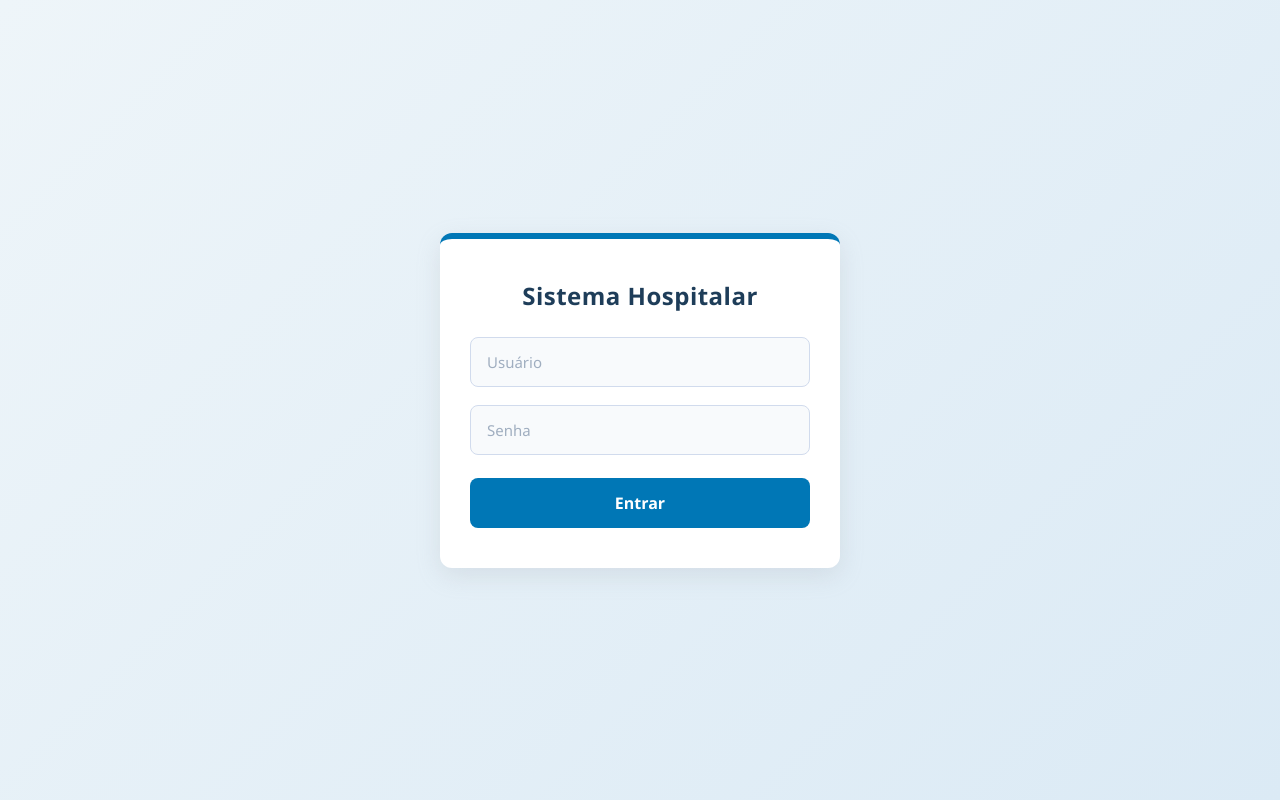
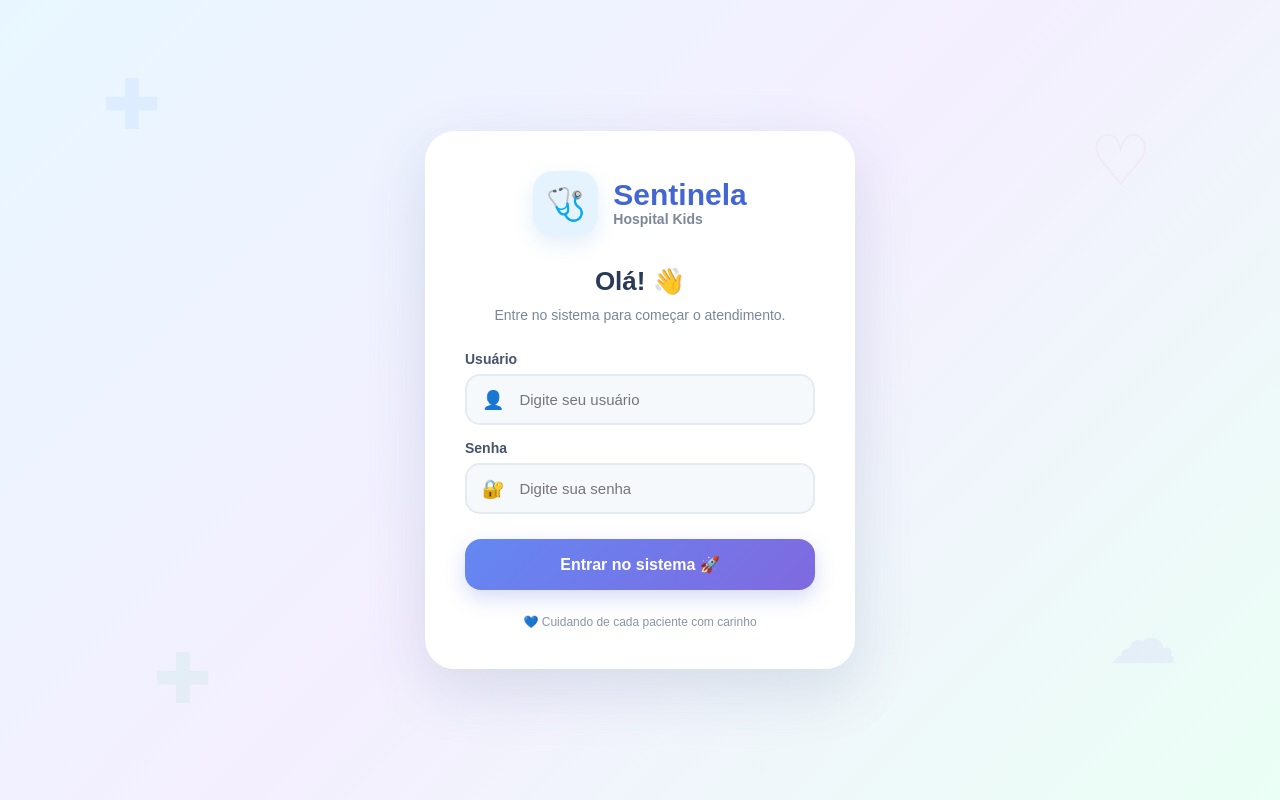
Before and after one commit to raeldograu/projeto-sentinela2, a website: page frontend/index.html in a window 1280 px wide. Drawn offline with Linux system fonts and the light colour scheme.

Commit message:
Update index.html

```diff
--- a/frontend/index.html
+++ b/frontend/index.html
@@ -2,114 +2,401 @@
 <html lang="pt-BR">
 
 <head>
+    <meta charset="UTF-8">
+    <meta name="viewport" content="width=device-width, initial-scale=1.0">
 
-    <meta charset="UTF-8">
+    <title>Sentinela Kids - Login</title>
 
-    <meta
-        name="viewport"
-        content="width=device-width, initial-scale=1.0"
-    >
+<style>* {
+    box-sizing: border-box;
+    margin: 0;
+    padding: 0;
+}
 
-    <title>Login Hospital</title>
+body {
+    min-height: 100vh;
 
-    <link
-        rel="stylesheet"
-        href="css/index.css"
-    >
+    font-family:
+        Arial,
+        Helvetica,
+        sans-serif;
 
+    background:
+        linear-gradient(
+            135deg,
+            #e8f7ff,
+            #f4efff,
+            #eafff5
+        );
+
+    display: flex;
+    justify-content: center;
+    align-items: center;
+
+    padding: 20px;
+
+    overflow: hidden;
+
+    color: #26344a;
+}
+
+.background-decoration {
+    position: fixed;
+
+    font-size: 70px;
+
+    opacity: 0.08;
+
+    pointer-events: none;
+}
+
+.decoration-1 {
+    top: 8%;
+    left: 8%;
+    color: #4d8cff;
+}
+
+.decoration-2 {
+    top: 15%;
+    right: 10%;
+    color: #ff6fa8;
+}
+
+.decoration-3 {
+    bottom: 10%;
+    left: 12%;
+    color: #49c78b;
+}
+
+.decoration-4 {
+    bottom: 15%;
+    right: 8%;
+    color: #8b6cff;
+}
+
+.login-container {
+    width: 100%;
+    max-width: 430px;
+
+    background: rgba(255,255,255,0.96);
+
+    border-radius: 30px;
+
+    padding: 38px;
+
+    box-shadow:
+        0 20px 60px rgba(54, 83, 120, 0.15);
+
+    border: 2px solid rgba(255,255,255,0.8);
+
+    position: relative;
+
+    z-index: 2;
+}
+
+.logo {
+    display: flex;
+
+    align-items: center;
+
+    justify-content: center;
+
+    gap: 15px;
+
+    margin-bottom: 30px;
+}
+
+.logo-icon {
+    width: 65px;
+    height: 65px;
+
+    border-radius: 20px;
+
+    display: flex;
+    align-items: center;
+    justify-content: center;
+
+    font-size: 32px;
+
+    background: #e5f3ff;
+
+    box-shadow:
+        0 8px 20px rgba(66, 148, 220, 0.15);
+}
+
+.logo h1 {
+    font-size: 30px;
+
+    color: #4267d5;
+
+    line-height: 1;
+}
+
+.logo span {
+    color: #7c8798;
+
+    font-size: 14px;
+
+    font-weight: bold;
+}
+
+.welcome {
+    text-align: center;
+
+    margin-bottom: 25px;
+}
+
+.welcome h2 {
+    font-size: 26px;
+
+    margin-bottom: 8px;
+
+    color: #293a59;
+}
+
+.welcome p {
+    color: #78869a;
+
+    font-size: 14px;
+
+    line-height: 1.5;
+}
+
+.form label {
+    display: block;
+
+    font-size: 14px;
+
+    font-weight: bold;
+
+    margin: 15px 0 7px;
+
+    color: #45536b;
+}
+
+.input-box {
+    display: flex;
+
+    align-items: center;
+
+    gap: 10px;
+
+    background: #f6f9fc;
+
+    border: 2px solid #e5ebf2;
+
+    border-radius: 15px;
+
+    padding: 0 15px;
+
+    transition: 0.2s;
+}
+
+.input-box:focus-within {
+    border-color: #6c8ff5;
+
+    background: white;
+
+    box-shadow:
+        0 0 0 4px rgba(108,143,245,0.1);
+}
+
+.input-box span {
+    font-size: 18px;
+}
+
+.input-box input {
+    width: 100%;
+
+    border: none;
+
+    outline: none;
+
+    background: transparent;
+
+    padding: 15px 5px;
+
+    font-size: 15px;
+
+    color: #26344a;
+}
+
+button {
+    width: 100%;
+
+    border: none;
+
+    border-radius: 16px;
+
+    padding: 16px;
+
+    margin-top: 25px;
+
+    background:
+        linear-gradient(
+            135deg,
+            #6388f3,
+            #8069df
+        );
+
+    color: white;
+
+    font-size: 16px;
+
+    font-weight: bold;
+
+    cursor: pointer;
+
+    box-shadow:
+        0 8px 20px rgba(91,112,220,0.25);
+
+    transition: 0.2s;
+}
+
+button:hover {
+    transform: translateY(-2px);
+
+    box-shadow:
+        0 12px 25px rgba(91,112,220,0.3);
+}
+
+button:active {
+    transform: scale(0.98);
+}
+
+.footer-message {
+    text-align: center;
+
+    margin-top: 25px;
+
+    color: #8995a6;
+
+    font-size: 12px;
+}
+
+@media (max-width: 500px) {
+
+    .login-container {
+        padding: 28px 22px;
+
+        border-radius: 25px;
+    }
+
+    .logo h1 {
+        font-size: 26px;
+    }
+
+}</style>
 </head>
-
 
 <body>
 
-    <div class="container">
+    <div class="background-decoration decoration-1">✚</div>
+    <div class="background-decoration decoration-2">♡</div>
+    <div class="background-decoration decoration-3">✚</div>
+    <div class="background-decoration decoration-4">☁</div>
 
-        <h2>
-            Sistema Hospitalar
-        </h2>
+    <main class="login-container">
 
+        <div class="logo">
+            <div class="logo-icon">
+                🩺
+            </div>
+
+            <div>
+                <h1>Sentinela</h1>
+                <span>Hospital Kids</span>
+            </div>
+        </div>
+
+        <div class="welcome">
+            <h2>Olá! 👋</h2>
+
+            <p>
+                Entre no sistema para começar o atendimento.
+            </p>
+        </div>
+
+        <div class="form">
+
+            <label for="usuario">
+                Usuário
+            </label>
+
+            <div class="input-box">
+                <span>👤</span>
 
                 <input
                     type="text"
                     id="usuario"
-            placeholder="Usuário"
+                    placeholder="Digite seu usuário"
+                    autocomplete="username"
                 >
+            </div>
 
+            <label for="senha">
+                Senha
+            </label>
+
+            <div class="input-box">
+                <span>🔐</span>
 
                 <input
                     type="password"
                     id="senha"
-            placeholder="Senha"
+                    placeholder="Digite sua senha"
+                    autocomplete="current-password"
+                    onkeydown="if(event.key === 'Enter') login()"
                 >
-
+            </div>
 
             <button onclick="login()">
-            Entrar
+                Entrar no sistema 🚀
             </button>
 
         </div>
 
+        <div class="footer-message">
+            💙 Cuidando de cada paciente com carinho
+        </div>
+
+    </main>
 
     <script>
 
         async function login() {
 
             const usuario =
-                document
-                    .getElementById("usuario")
-                    .value
-                    .trim();
-
+                document.getElementById("usuario").value.trim();
 
             const senha =
-                document
-                    .getElementById("senha")
-                    .value
-                    .trim();
-
+                document.getElementById("senha").value.trim();
 
             if (!usuario || !senha) {
 
-                alert(
-                    "Digite o usuário e a senha."
-                );
+                alert("Digite o usuário e a senha.");
 
                 return;
-
             }
-
 
             try {
 
-                const response =
-                    await fetch(
-                        "/login",
-                        {
+                const response = await fetch("/login", {
 
                     method: "POST",
 
                     headers: {
-                                "Content-Type":
-                                    "application/json"
+                        "Content-Type": "application/json"
                     },
 
                     body: JSON.stringify({
-
-                                usuario:
                         usuario,
-
-                                senha:
                         senha
-
                     })
 
-                        }
-                    );
+                });
 
-
-                const data =
-                    await response.json();
-
+                const data = await response.json();
 
                 if (!response.ok) {
 
@@ -120,53 +407,30 @@
 
                 }
 
+                if (data.tipo === "triagem") {
 
-                if (
-                    data.tipo ===
-                    "triagem"
-                ) {
+                    window.location.href = "/triagem.html";
 
-                    window.location.href =
-                        "/triagem.html";
+                } else if (data.tipo === "medico") {
+
+                    window.location.href = "/medico.html";
+
+                } else if (data.tipo === "atendimento") {
+
+                    window.location.href = "/atendimento.html";
+
+                } else {
+
+                    alert("Tipo de usuário inválido.");
 
                 }
 
-                else if (
-                    data.tipo ===
-                    "medico"
-                ) {
+            } catch (error) {
 
-                    window.location.href =
-                        "/medico.html";
-
-                }
-
-                else if (
-                    data.tipo ===
-                    "atendimento"
-                ) {
-
-                    window.location.href =
-                        "/atendimento.html";
-
-                }
-
-                else {
+                console.error("Erro no login:", error);
 
                 alert(
-                        "Tipo de usuário inválido."
-                    );
-
-                }
-
-
-            } catch (error) {
-
-                console.error(error);
-
-
-                alert(
-                    "Erro ao conectar com o servidor.\n\n" +
+                    "Não foi possível conectar ao servidor.\n\n" +
                     error.message
                 );
 
```
Lines whose indentation alone changed are shown as unchanged.
